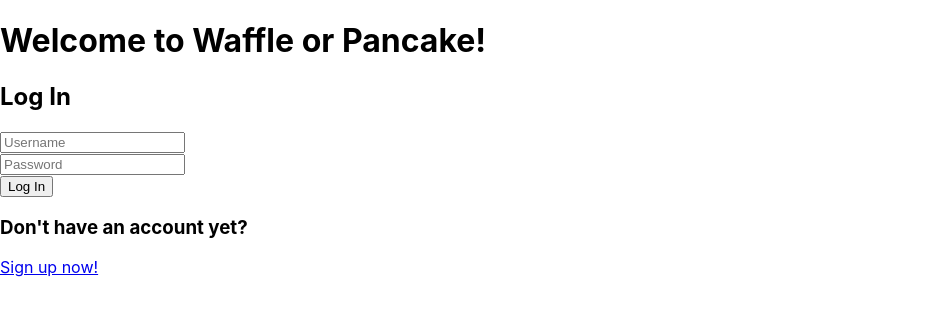
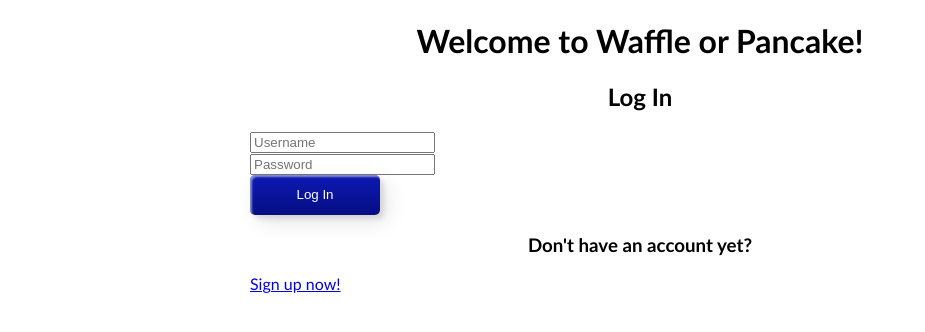
Before and after one commit to jeatroff/Waffle-or-Pancake, a React (Create React App) app in the folder client/: page / in a window 1280 px wide. Shown: the top 332 px of the page, without its empty margins (0-925 px from the left). Built offline with nearby package versions, Linux system fonts and the light colour scheme; no server answers.

Commit message:
Various visual improvements

```diff
--- a/client/src/App.css
+++ b/client/src/App.css
@@ -1,6 +1,8 @@
-/* .App {
-  text-align: center;
-} */
+body {
+  font-family: 'Gill Sans', 'Gill Sans MT', Calibri, 'Trebuchet MS', sans-serif;
+  padding-left: 250px;
+  padding-right: 250px;
+}
 
 .App-logo {
   height: 40vmin;
@@ -77,3 +79,68 @@
   text-decoration: none;
   cursor: pointer;
 }
+
+img {
+  border-radius: 20%;
+}
+
+#my-avatar {
+  border: 4px solid #000;
+}
+
+#other-avatar {
+  border: 0px solid #000;
+}
+
+#containter {
+  display: flex;
+  /* flex-direction: column;*/
+  align-items: center;
+  /* justify-content: center;*/
+}
+
+h1, h2, h3, h4 {
+  text-align: center;
+}
+
+.custom-btn {
+  width: 130px;
+  height: 40px;
+  color: #fff;
+  border-radius: 5px;
+  padding: 10px 25px;
+  font: 'Lato', sans-serif;
+  font-weight: 500;
+  background: transparent;
+  cursor: pointer;
+  transition: all 0.3s ease;
+  position: relative;
+  display: inline-block;
+   box-shadow:inset 2px 2px 2px 0px rgba(255,255,255,.5),
+   7px 7px 20px 0px rgba(0,0,0,.1),
+   4px 4px 5px 0px rgba(0,0,0,.1);
+  outline: none;
+}
+
+/* 1 */
+.btn-1 {
+  background: rgb(6,14,131);
+  background: linear-gradient(0deg, rgba(6,14,131,1) 0%, rgba(12,25,180,1) 100%);
+  border: none;
+}
+.btn-1:hover {
+   background: rgb(0,3,255);
+background: linear-gradient(0deg, rgba(0,3,255,1) 0%, rgba(2,126,251,1) 100%);
+}
+
+/* 2 */
+.btn-2 {
+  width: auto;
+  background: rgb(6,14,131);
+  background: linear-gradient(0deg, rgba(6,14,131,1) 0%, rgba(12,25,180,1) 100%);
+  border: none;
+}
+.btn-2:hover {
+   background: rgb(0,3,255);
+background: linear-gradient(0deg, rgba(0,3,255,1) 0%, rgba(2,126,251,1) 100%);
+}
--- a/client/src/App.js
+++ b/client/src/App.js
@@ -15,7 +15,7 @@ function App() {
   const [gameList, setGameList] = useState([])
   const [numGames, setNumGames] = useState(0)
   const [numWins, setNumWins] = useState(0)
-  let avatarList = []
+  const [avatarList, setAvatarList] = useState([])
 
   useEffect(() => {
     fetch("/me").then((r) => {
@@ -30,7 +30,7 @@ function App() {
     fetch("/avatars").then((r) => {
       if (r.ok) {
         r.json().then((avatars) => {
-          avatarList = avatars
+          setAvatarList([...avatars])
         });
       }
     });
@@ -56,7 +56,7 @@ function App() {
           <Route exact path="/newgame"><NewGame user={user} setGame={setGame} gameList={gameList} setGameList={setGameList}/></Route>
           <Route exact path="/gamelist"><GameList user={user} gameList={gameList} setGame={setGame} setGameList={setGameList}/></Route>
           <Route exact path="/game"><Game user={user} game={game} gameList={gameList} setGameList={setGameList}/></Route>
-          <Route exact path="/settings"><Settings user={user} numGames={numGames} numWins={numWins}/></Route>
+          <Route exact path="/settings"><Settings user={user} setUser={setUser} numGames={numGames} numWins={numWins} avatarList={avatarList}/></Route>
         </Switch>
       </div>
     </BrowserRouter>
--- a/client/src/Game.js
+++ b/client/src/Game.js
@@ -192,7 +192,7 @@ function Game({ game, user, gameList, setGameList }) {
                     <div>
                         <p><b>{game.leader_name}</b>: It is more like {turn.old_guess}.</p>
                         {turn.new_guess ?
-                            <p><b>{userList.find(user => user.id === turn.user_id).username}</b>: Is it more like {turn.old_guess} or {turn.new_guess}?</p>
+                            <p><b><img src={userList.find(user => user.id === turn.user_id).avatar.image} width="30"/>&ensp;{userList.find(user => user.id === turn.user_id).username}</b>: Is it more like {turn.old_guess} or {turn.new_guess}?</p>
                         : null}
                     </div>
                 )) : null}
--- a/client/src/Home.js
+++ b/client/src/Home.js
@@ -48,8 +48,10 @@ function Home({ user, setUser }) {
         <div>
             <h1>Waffle or Pancake</h1>
             <h2>A guessing game for up to five players</h2>
-            <button onClick={handleButton}>New Game</button>
-            <h4>Instructions</h4>
+            <div style={{textAlign: "center"}}>
+                <button className="custom-btn btn-1" onClick={handleButton}>New Game</button>
+            </div>
+            <h3>Instructions</h3>
             <p>The leader of a game thinks of a noun. It can be anything they want.</p>
             <p>
                 They then have to answer a simple question: is their answer more like a waffle,
@@ -76,7 +78,7 @@ function Home({ user, setUser }) {
                     <div></div>
                     <input placeholder="Password" type='password' name='password' value={password} onChange={(e) => handlePasswordChange(e)} />
                     <div></div>
-                    <input type='submit' value='Log In' />
+                    <input className="custom-btn btn-1" type='submit' value='Log In' />
                 </form>
                 <h3>Don't have an account yet?</h3>
                 <Link exact="true" to="/signup">Sign up now!</Link>
--- a/client/src/NavBar.js
+++ b/client/src/NavBar.js
@@ -26,7 +26,7 @@ function NavBar({ setUser, user }) {
             &emsp;
             <NavLink exact to="/settings">Profile</NavLink>
             &emsp;&emsp;
-            {user.username}&ensp;
+            <img src={user.avatar.image} width="30"/>&ensp;{user.username}&ensp;
             <button onClick={handleLogoutClick}>Logout</button>
         </nav>
     ) : (
--- a/client/src/NewGame.js
+++ b/client/src/NewGame.js
@@ -109,24 +109,24 @@ function NewGame({ user, setGame, gameList, setGameList}) {
     return (
         <div className="newGameForm">
             <h1>Create a New Game</h1>
-            <h4>Selected Users ({gameUserList.length}/5):</h4>
+            <b>Selected Users ({gameUserList.length}/5):</b>
 
             {gameUserList.map((game_user) => (
                 <p>
                     {gameUserList.at(0) === game_user ? "" : <button onClick={() => moveUserUp(game_user)}>Up</button>}
                     {gameUserList.at(-1) === game_user ? "" : <button onClick={() => moveUserDown(game_user)}>Down</button>}
-                    &ensp;
+                    {gameUserList.length > 1 ? " " : ""}
                     {game_user.username}
                     {gameUserList.at(0) === game_user ? " (Leader)" : ""}
                     &ensp;
                     {game_user !== user ? <button onClick={() => removeUser(game_user)}>X</button> : ""}
                 </p>
             ))}
-            <button onClick={createGame}>Create Game</button>
+            <button className="custom-btn btn-1" onClick={createGame}>Create Game</button>
             <p>{errors}</p>
             <input placeholder="Search for a User" name='userSearch' value={searchTerm} onChange={handleSearchTermChange} />
             {userListFiltered.map((user) => (
-                <p onClick={() => addUser(user)}>{user.username}</p>
+                <p onClick={() => addUser(user)}><img src={user.avatar.image} width="30"/>&ensp;{user.username}</p>
             ))}
         </div>
     )
--- a/client/src/Settings.js
+++ b/client/src/Settings.js
@@ -1,6 +1,23 @@
-function Settings ({ user, numGames, numWins }) {
+function Settings ({ user, setUser, numGames, numWins, avatarList }) {
+    const IMG_SIZE = "80"
+
     function handleDelete(e) {
         return
+    }
+
+    function changeAvatar(avatar) {
+        fetch(`/users/${user.id}`,{
+            method:'PATCH',
+            headers: {'Content-Type': 'application/json'},
+            body: JSON.stringify({avatar_id: avatar.id})
+        })
+        .then(res => {
+            if(res.ok) {
+                res.json().then((updatedUser) => {
+                    setUser(updatedUser)
+                });
+            }
+        })
     }
 
     return(
@@ -8,9 +25,19 @@ function Settings ({ user, numGames, numWins }) {
             <h1>Profile</h1>
             {user ? (
                 <div>
-                    <p>Total games completed: {numGames}</p>
-                    <p>Total games won: {numWins}</p>
-                    <button onClick={handleDelete}>Delete Account</button>
+                    {/* <p>Total games completed: {numGames}</p>
+                    <p>Total games won: {numWins}</p> */}
+                    <h4>Your Profile Picture</h4>
+                    {avatarList.map((avatar) => (
+                        <t>
+                            <img id={avatar.id === user.avatar.id ? "my-avatar" : "other-avatar"} src={avatar.image} width={IMG_SIZE} onClick={() => changeAvatar(avatar)} />
+                            &emsp;
+                        </t>
+                    ))}
+                    <p></p>
+                    <div style={{textAlign: "center"}}>
+                        <button className="custom-btn btn-2" onClick={handleDelete}>Delete My Account</button>
+                    </div>
                 </div>
             ) : null}
         </div>
--- a/client/src/Signup.js
+++ b/client/src/Signup.js
@@ -53,7 +53,7 @@ function Signup({setUser}) {
                 <div></div>
                 <input placeholder="Password" type='password' name='password' value={password} onChange={e => handlePasswordChange(e)} />
                 <div></div>
-                <input type='submit' value='Submit' />
+                <input className="custom-btn btn-1" type='submit' value='Submit' />
             </form>
             <h3>Already have an account?</h3>
             <Link exact="true" to="/">Log in here!</Link>
```
Also changed, not shown: 1 other file (tests, documents, lock files or other folders).
